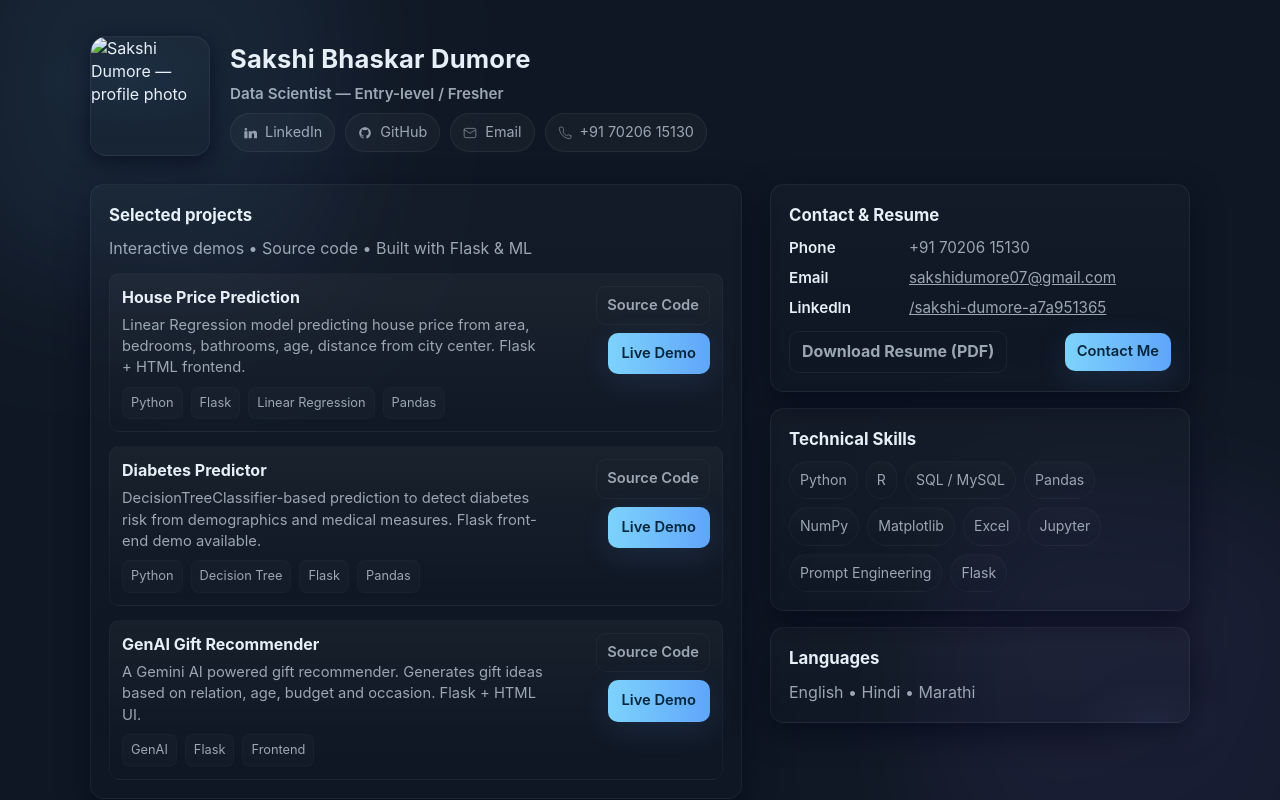
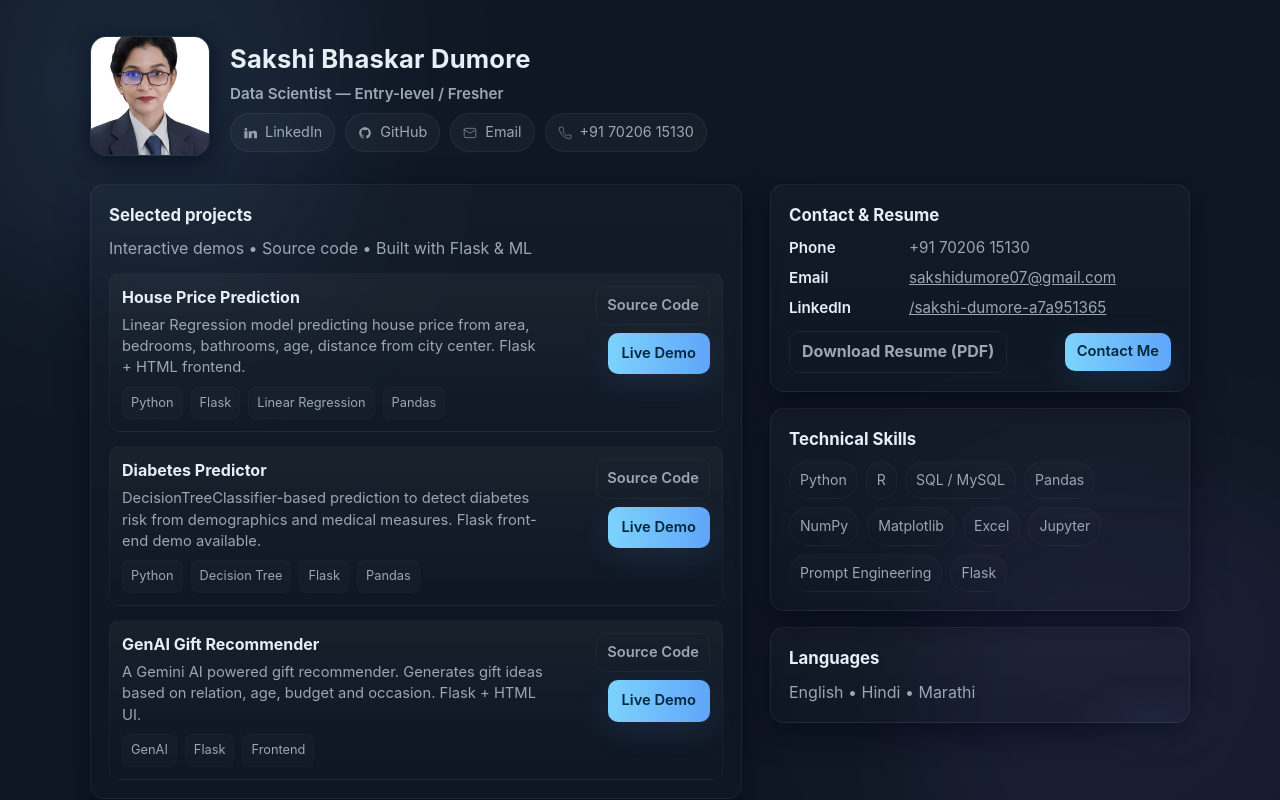
Before and after one commit to sakshidumore07-ai/Portfolio5, a plain HTML site: page index.html in a window 1280 px wide. Shown: the top 800 px of the page. Drawn offline with Linux system fonts and the light colour scheme.

Commit message:
profile picture issue resolved

```diff
--- a/index.html
+++ b/index.html
@@ -265,7 +265,7 @@
     <header>
       <div class="profile" title="Sakshi Dumore — profile image">
         <!-- PROFILE IMAGE: make sure your hosting maps 'profile_pic__jpg' correctly to the actual image -->
-        <img src="/mnt/data/profile_pic__jpg" alt="Sakshi Dumore — profile photo" />
+        <img src="profile-pic.jpg" alt="Sakshi Dumore — profile photo" />
       </div>
 
       <div class="intro">
```
Also changed, not shown: profile-pic.jpg (renamed from profile_pic.jpg).
